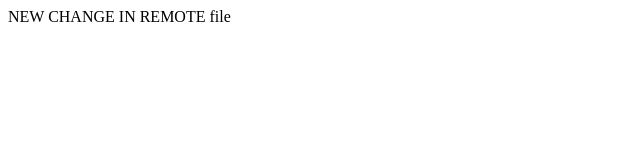
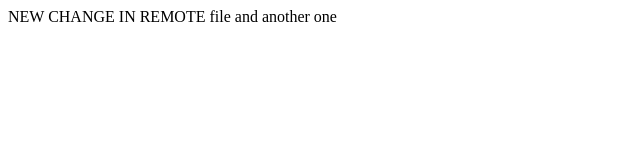
Before and after one commit to CristianDanutTudorache/test1, a plain HTML site: page dir2/index.html in a window 1280 px wide. Shown: the whole page, without its empty margins (0-640 px from the left). Drawn offline with Linux system fonts and the light colour scheme.

Commit message:
changed index.html and newfile1

```diff
--- a/dir2/index.html
+++ b/dir2/index.html
@@ -6,5 +6,6 @@
 </head>
 <body>
 NEW CHANGE IN REMOTE file
+and another one
 </body>
 </html>
```
Also changed, not shown: 1 other file.
